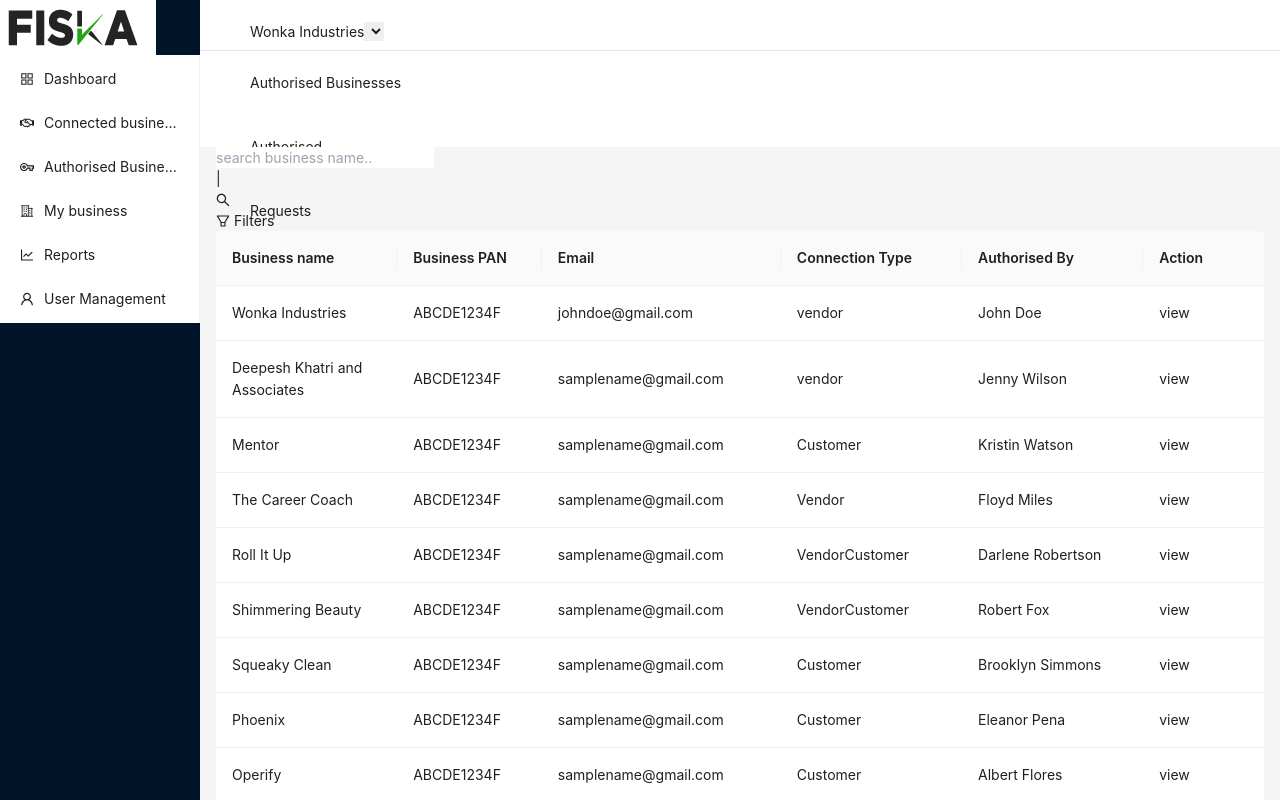
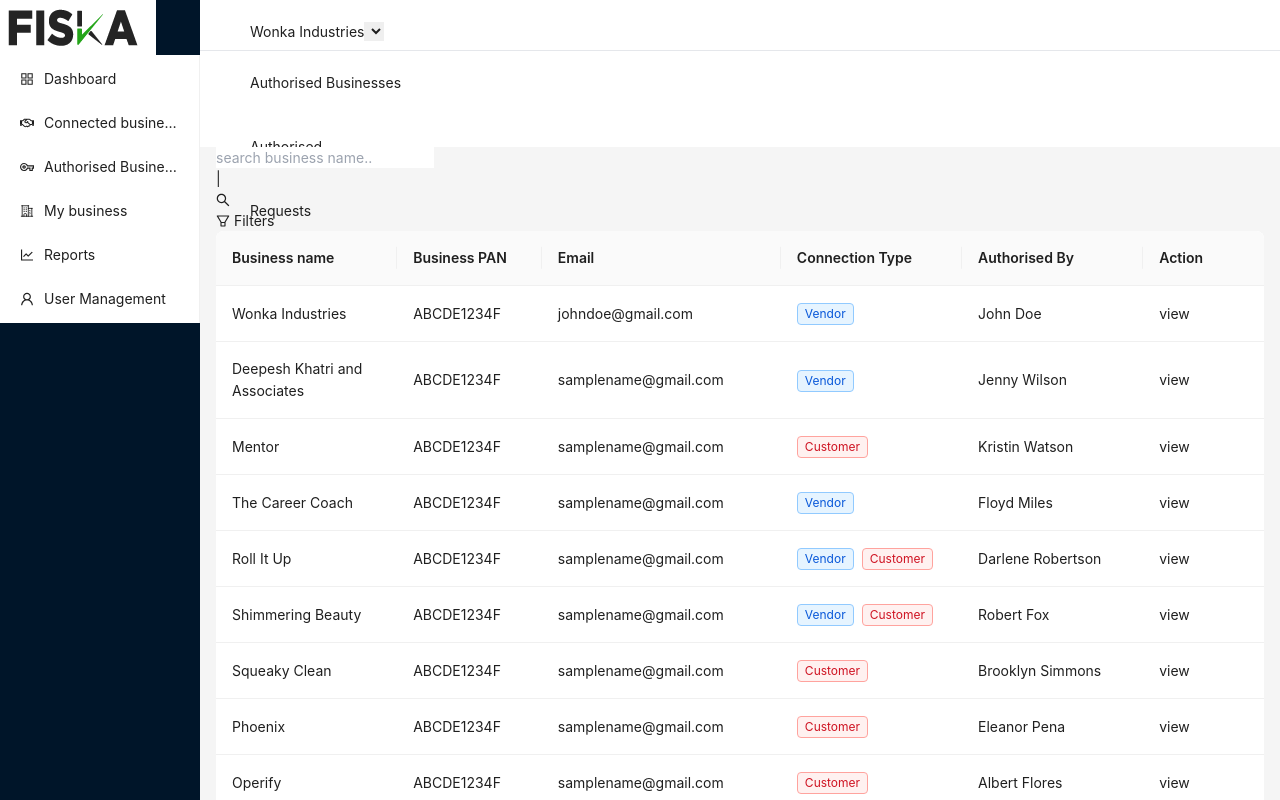
Before and after one commit to Girishmasade/fiska_admin_pannel, a React (Vite) app: page / in a window 1280 px wide. Shown: the top 800 px of the page. Built offline with nearby package versions, Linux system fonts and the light colour scheme.

Commit message:
Homepage created successfully

```diff
--- a/src/components/Header/Navbar.jsx
+++ b/src/components/Header/Navbar.jsx
@@ -1,5 +1,5 @@
 import React from "react";
-import { SearchOutlined, FilterOutlined } from "@ant-design/icons";
+import { SearchOutlined, FilterOutlined, BellOutlined, ClockCircleOutlined} from "@ant-design/icons";
 import { Layout, Menu, theme } from "antd";
 import NavbarMenu from "./NavbarMenu";
 import Logo from "../logo/Logo";
@@ -36,6 +36,10 @@ const Navbar = () => {
             <label htmlFor="data">Wonka Industries</label>
             <select id="data" className="bg-white pl-4 outline-none">
             </select>
+            <div className="flex gap-7 justify-end relative bottom-6 right-2">
+            <BellOutlined />
+            <ClockCircleOutlined className="text-green-500"/>
+            </div>
           </div>
         </Header>
         <hr />
--- a/src/pages/Head.jsx
+++ b/src/pages/Head.jsx
@@ -1,6 +1,7 @@
 import React from 'react';
-import {Table, Tag } from 'antd';
+import { Table, Tag } from 'antd';
 import { head } from '../utils/HeadData';
+
 const columns = [
   {
     title: 'Business name',
@@ -27,7 +28,17 @@ const columns = [
     dataIndex: 'connection',
     key: 'connection',
     width: 150,
-
+    render: (text) => {
+      if (Array.isArray(text)) {
+        return text.map((type) => {
+          let color = type.toLowerCase() === 'vendor' ? 'blue' : 'red';
+          return <Tag color={color} key={type} className='text-sm'>{type}</Tag>;
+        });
+      } else {
+        let color = text.toLowerCase() === 'vendor' ? 'blue' : 'red';
+        return <Tag color={color} className='text-sm'>{text}</Tag>;
+      }
+    },
   },
   {
     title: 'Authorised By',
@@ -35,7 +46,6 @@ const columns = [
     key: 'sent',
     width: 150,
   },
-
   {
     title: 'Action',
     key: 'operation',
@@ -44,14 +54,14 @@ const columns = [
     render: () => <a className='text-blue-500'>view</a>,
   },
 ];
+
 const data = head.map(item => ({
   key: item.id,
   name: item.name,
-  age: item.age,
   Pan: item.Pan,
   Email: item.Email,
   connection: item.connection,
-  sent: item.sent
+  sent: item.sent,
 }));
 
 const Head = () => {
@@ -63,4 +73,5 @@ const Head = () => {
     />
   );
 };
+
 export default Head;
--- a/src/utils/HeadData.js
+++ b/src/utils/HeadData.js
@@ -4,7 +4,7 @@ export const head = [
        name: 'Wonka Industries',
        Pan: 'ABCDE1234F',
        Email: 'johndoe@gmail.com',
-       connection: 'vendor',
+       connection: 'Vendor',
        sent: 'John Doe',
     },
     {
@@ -12,7 +12,7 @@ export const head = [
        name: 'Deepesh Khatri and Associates',
        Pan: 'ABCDE1234F',
        Email: 'samplename@gmail.com',
-       connection: 'vendor',
+       connection: 'Vendor',
        sent: 'Jenny Wilson',
     },
     {
```
